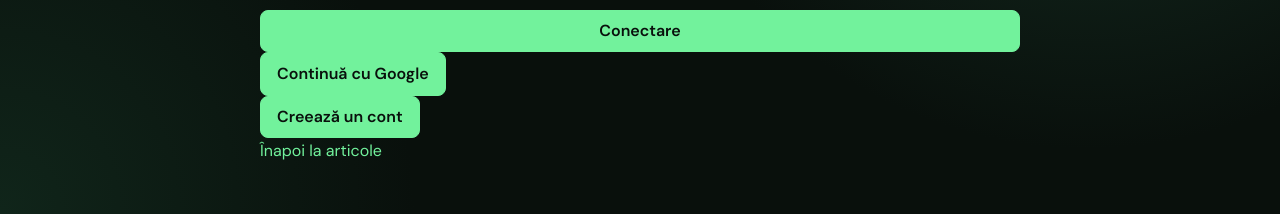
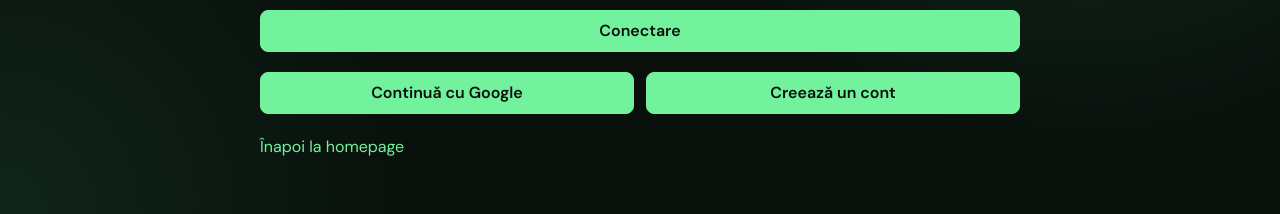
Before and after one commit to drgslx/fitness-app, a React (Vite) app in the folder frontend/: page /login in a window 1280 px wide. Shown: the part 310-524 px from the top of the page. Built offline with nearby package versions, Linux system fonts and the light colour scheme; no server answers.

Commit message:
modified the login page sttyle and added the login button to the main page

```diff
--- a/frontend/src/pages/HomePage.jsx
+++ b/frontend/src/pages/HomePage.jsx
@@ -27,6 +27,10 @@ export default function HomePage() {
           <Link className="inline-flex min-h-10 items-center justify-center rounded-lg border border-accent bg-accent px-4 py-2 font-semibold text-ink no-underline transition-colors hover:bg-[#8cf7ac] hover:text-ink focus-visible:outline-2 focus-visible:outline-offset-2 focus-visible:outline-accent" to="/articles">
             Articole
           </Link>
+
+          <Link className="inline-flex min-h-10 items-center justify-center rounded-lg border border-accent bg-accent px-4 py-2 font-semibold text-ink no-underline transition-colors hover:bg-[#8cf7ac] hover:text-ink focus-visible:outline-2 focus-visible:outline-offset-2 focus-visible:outline-accent" to="/login">
+            Conectare
+          </Link>
         </div>
       </section>
     </main>
--- a/frontend/src/pages/LoginPage.jsx
+++ b/frontend/src/pages/LoginPage.jsx
@@ -65,8 +65,10 @@ export default function LoginPage() {
           {register ? "Înregistrare" : "Conectare"}
         </button>
       </form>
-      <p>
+      <div className="mt-5 grid gap-3 md:grid-cols-2">
         <button
+          type="button"
+          className="w-full"
           disabled={busy}
           onClick={() =>
             run(() => signInWithPopup(auth, new GoogleAuthProvider()))
@@ -74,17 +76,22 @@ export default function LoginPage() {
         >
           Continuă cu Google
         </button>
-      </p>
-      <button disabled={busy} onClick={() => setRegister(!register)}>
-        {register ? "Am deja cont" : "Creează un cont"}
-      </button>
+        <button
+          type="button"
+          className="w-full"
+          disabled={busy}
+          onClick={() => setRegister(!register)}
+        >
+          {register ? "Am deja cont" : "Creează un cont"}
+        </button>
+      </div>
       {error && (
-        <p role="alert" className="rounded-lg border border-red-400/30 bg-[#321a18] px-3 py-2 text-[#ffaaaa]">
+        <p role="alert" className="mt-4 rounded-lg border border-red-400/30 bg-[#321a18] px-3 py-2 text-[#ffaaaa]">
           {error}
         </p>
       )}
-      <p>
-        <Link to="/articles">Înapoi la articole</Link>
+      <p className="mt-5">
+        <Link to="/">Înapoi la homepage</Link>
       </p>
     </main>
   );
```
